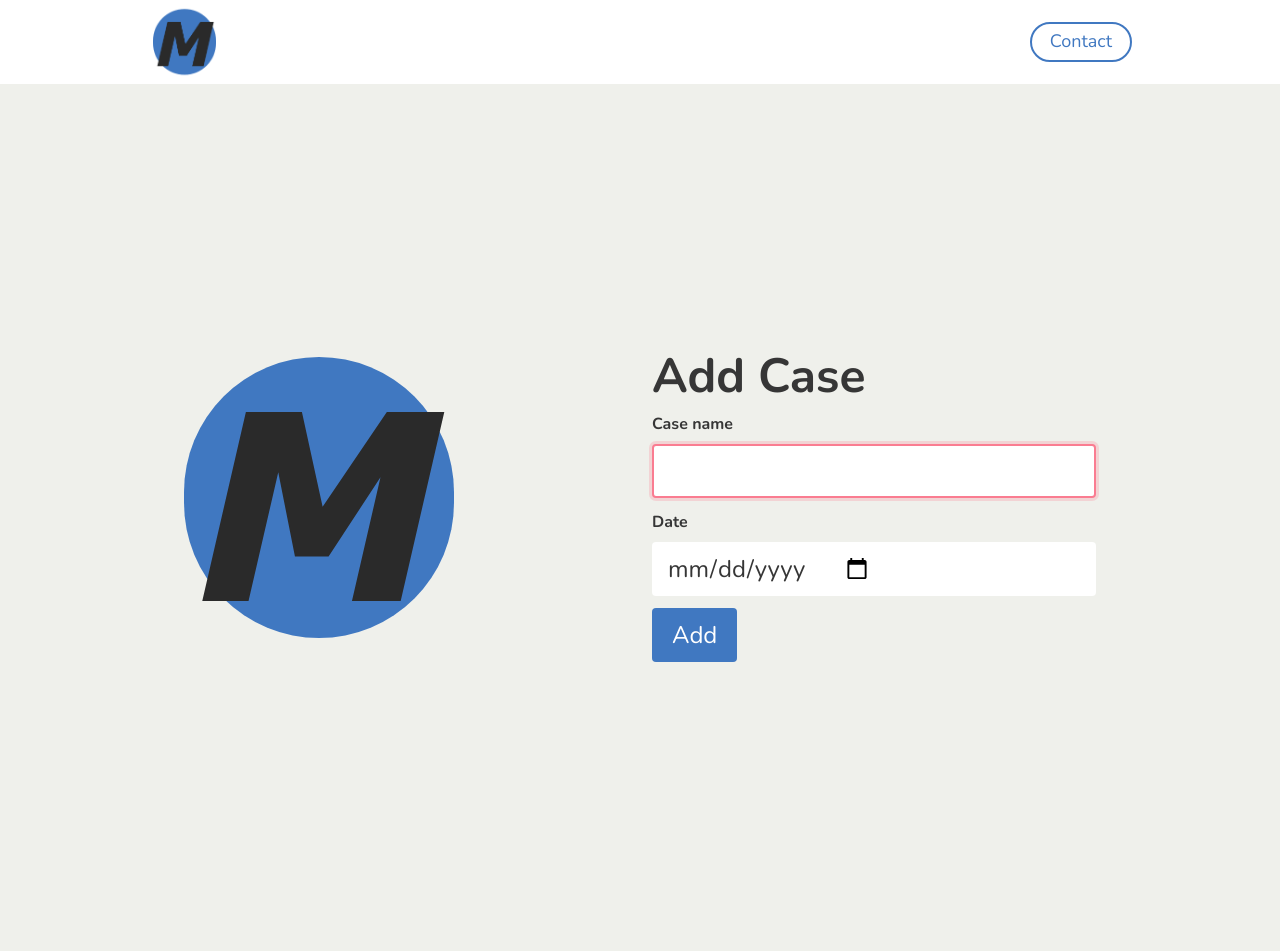
After one commit to nymann/malerpris.dk, a Flask app: template project/admin/templates/admin/index.html in a window 1280 px wide. The commit adds this page. Run offline with Flask 2, Linux system fonts and the light colour scheme; the template is opened without the code that fills it, so the values that code supplies are empty; some libraries are stand-ins or nearby versions.

Commit message:
Cases
Added support for adding a case.

```diff
--- /dev/null
+++ b/project/admin/templates/admin/case_form.html
@@ -0,0 +1,26 @@
+<form method="post">
+    {{ form.hidden_tag() }}
+    <div class="field">
+        <label class="label">{{ _("Case name") }}</label>
+        <div class="control">
+            <input type="text"
+                   class="input is-large"
+                   autofocus
+                   name="case_name">
+        </div>
+    </div>
+    <div class="field">
+        <label class="label">{{ _("Date") }}</label>
+        <div class="control">
+            <input type="date"
+                   placeholder="22-11-2018"
+                   class="input is-large"
+                   name="case_date">
+        </div>
+    </div>
+    <div class="field">
+        <div class="control">
+            <button class="button is-large is-primary">{{ _("Add") }}</button>
+        </div>
+    </div>
+</form>
--- /dev/null
+++ b/project/admin/templates/admin/index.html
@@ -0,0 +1,23 @@
+{% extends 'base.html' %}
+
+{% block title %}{{ _("Admin") }}{% endblock %}
+
+{% block content %}
+    <section class="section hero is-medium">
+        <div class="container">
+            <div class="hero-body">
+                <div class="columns">
+                    <div class="column is-hidden-mobile is-half">
+                        <img src="{{ url_for("static", filename="img/logo.png") }}" alt="">
+                    </div>
+                    <div class="column is-half">
+                        <h3 class="has-text-dark has-text-weight-bold is-size-1">
+                            {{ _("Add Case") }}
+                        </h3>
+                        {% include "admin/case_form.html" %}
+                    </div>
+                </div>
+            </div>
+        </div>
+    </section>
+{% endblock %}
--- a/project/api/views.py
+++ b/project/api/views.py
@@ -1,6 +1,8 @@
 from datetime import datetime
 
 from flask import jsonify
+from sqlalchemy import asc
+
 from project.api import api
 from project.models import db, Case
 
@@ -13,5 +15,5 @@ def cases():
         Case.name.label("name")
     ).filter(
         Case.date >= datetime.now()
-    ).all()
+    ).order_by(asc("date")).all()
     return jsonify(cases=cases)
--- a/project/forms.py
+++ b/project/forms.py
@@ -12,3 +12,8 @@ class LoginForm(FlaskForm):
 
     def __repr__(self):
         return f"email: {self.email.data}\npassword: {self.password.data}\nremember: {self.remember.data}"
+
+
+class CaseForm(FlaskForm):
+    case_name = StringField(label='case_name', validators=[DataRequired()])
+    case_date = StringField(label='case_date', validators=[DataRequired()])
```
Also changed, not shown: project/admin/views.py (+9 -4 lines), project/models.py (+17 -0 lines), project/site/templates/site/index.html (+4 -4 lines), project/static/img/profile.jpg.
